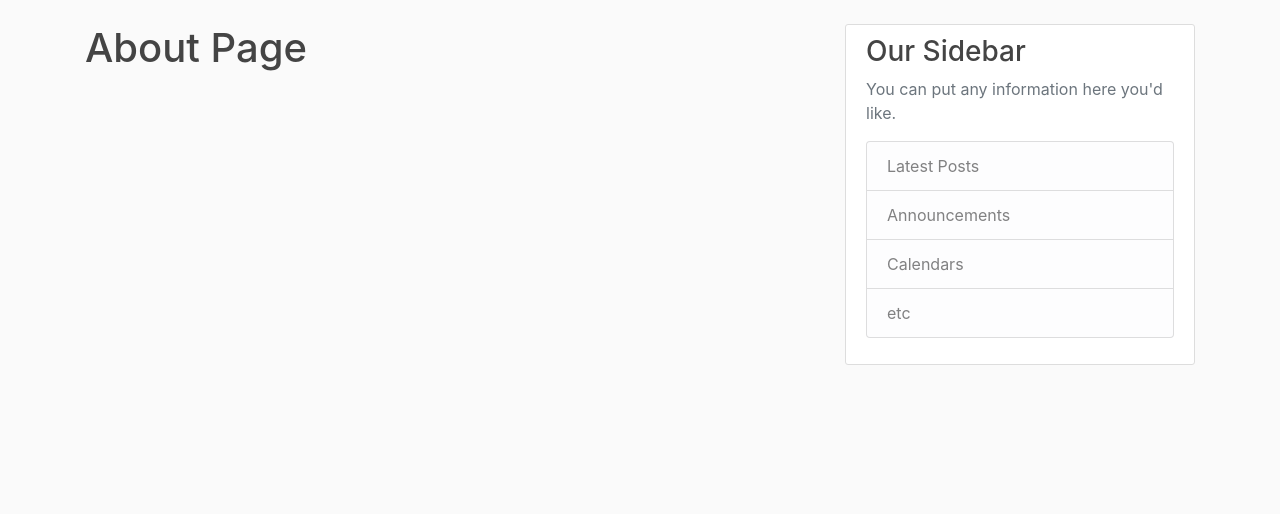
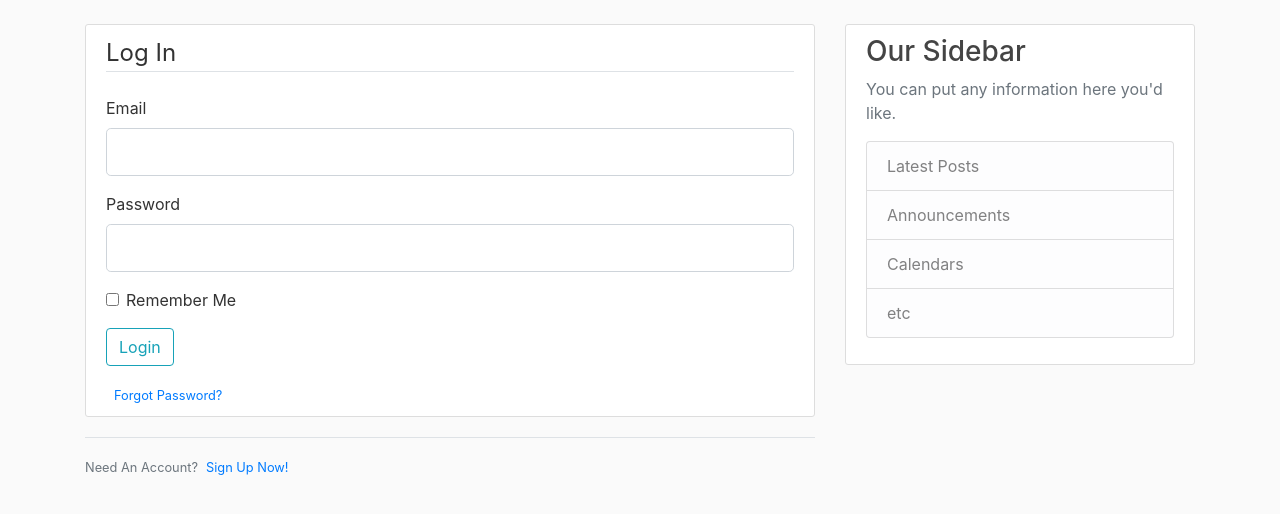
Before and after one commit to BrosCoffee/Flask_Blog, a Flask app: page /login in a window 1280 px wide. Shown: the part 56-570 px from the top of the page. Run offline with Flask 2, Linux system fonts and the light colour scheme; some libraries are stand-ins or nearby versions.

Commit message:
POST, GET, alerts, and validations added

```diff
--- a/flaskblog.py
+++ b/flaskblog.py
@@ -1,4 +1,4 @@
-from flask import Flask, render_template, url_for
+from flask import Flask, render_template, url_for, flash, redirect
 from forms import RegistrationForm, LoginForm
 
 app = Flask(__name__)
@@ -28,14 +28,23 @@ def home():
 def about():
     return render_template('about.html', title = "Ray's blog - About")
 
-@app.route('/register')
+@app.route('/register', methods = ['GET', 'POST'])
 def register():
     form = RegistrationForm()
+    if form.validate_on_submit():
+        flash(f'Account created for {form.username.data}', 'success')
+        return redirect(url_for('home'))
     return render_template('register.html', title = "Ray's blog - Register", form = form)
 
-@app.route('/login')
+@app.route('/login', methods = ['GET', 'POST'])
 def login():
     form = LoginForm()
+    if form.validate_on_submit():
+        if form.email.data == 'raymondcyang0219@gmail.com' and form.password.data == 'Passw@rd':
+            flash(f'You have been logged in!', 'success')
+            return redirect(url_for('home'))
+        else:
+            flash('Login Unsuccessful. Please check email and password', 'danger')
     return render_template('login.html', title = "Ray's blog - Login", form = form)
 
 if __name__ == '__main__':
--- a/templates/layout.html
+++ b/templates/layout.html
@@ -25,13 +25,13 @@
           </button>
           <div class="collapse navbar-collapse" id="navbarToggle">
             <div class="navbar-nav mr-auto">
-              <a class="nav-item nav-link" href="/">Home</a>
-              <a class="nav-item nav-link" href="/about">About</a>
+              <a class="nav-item nav-link" href="{{ url_for('home') }}">Home</a>
+              <a class="nav-item nav-link" href="{{ url_for('about') }}">About</a>
             </div>
             <!-- Navbar Right Side -->
             <div class="navbar-nav">
-              <a class="nav-item nav-link" href="/login">Login</a>
-              <a class="nav-item nav-link" href="/register">Register</a>
+              <a class="nav-item nav-link" href="{{ url_for('login') }}">Login</a>
+              <a class="nav-item nav-link" href="{{ url_for('register') }}">Register</a>
             </div>
           </div>
         </div>
@@ -41,7 +41,16 @@
     <main role="main" class="container">
       <div class="row">
         <div class="col-md-8">
-          {% block content %}{% endblock %}
+            {% with messages = get_flashed_messages(with_categories = true) %}
+                {% if messages %}
+                    {% for category, message in messages %}
+                        <div class = "alert alert-{{ category }}">
+                            {{ message }}
+                        </div>
+                    {% endfor %}
+                {% endif %}
+            {% endwith %}
+            {% block content %}{% endblock %}
         </div>
         <div class="col-md-4">
           <div class="content-section">
--- a/templates/login.html
+++ b/templates/login.html
@@ -1,4 +1,52 @@
 {% extends "layout.html" %}
 {% block content %}
-    <h1>About Page</h1>
+    <div class = "content-section">
+        <form method = "post" action = "">
+            {{ form.hidden_tag() }}
+            <fieldset class = "form-group">
+                <legend class = "border-bottom mb-4">Log In</legend>
+                <div class = "form-group">
+                    {{ form.email.label(class = "form-control-label")}}
+                    {% if form.email.errors %}
+                        {{ form.email(class = "form-control form-control-lg is-invalid")}}
+                        <div class = "invalid-feedback">
+                            {% for error in form.email.errors %}
+                                <span>{{ error }}</span>
+                            {% endfor %}
+                        </div>
+                    {% else %}
+                        {{ form.email(class = "form-control form-control-lg")}}
+                    {% endif %}
+                </div>
+                <div class = "form-group">
+                    {{ form.password.label(class = "form-control-label")}}
+                    {% if form.password.errors %}
+                        {{ form.password(class = "form-control form-control-lg is-invalid")}}
+                        <div class = "invalid-feedback">
+                            {% for error in form.password.errors %}
+                                <span>{{ error }}</span>
+                            {% endfor %}
+                        </div>
+                    {% else %}
+                        {{ form.password(class = "form-control form-control-lg")}}
+                    {% endif %}
+                </div>
+                <div class = "form-check">
+                    {{ form.remember(class = "form-check-input") }}
+                    {{ form.remember.label(class = "form-check-label") }}
+                </div>
+            </fieldset>
+            <div class = "form-group">
+                {{ form.submit(class = "btn btn-outline-info")}}
+            </div>
+            <small class = "text-muted ml-2">
+                <a href = "#">Forgot Password?</a>
+            </small>
+        </form>
+    </div>
+    <div class = "border-top pt-3">
+        <small class = "text-muted">
+            Need An Account?<a class = "ml-2" href = "{{ url_for('register') }}">Sign Up Now!</a>
+        </small>
+    </div>
 {% endblock content %}
```
Also changed, not shown: templates/register.html (+41 -4 lines).
